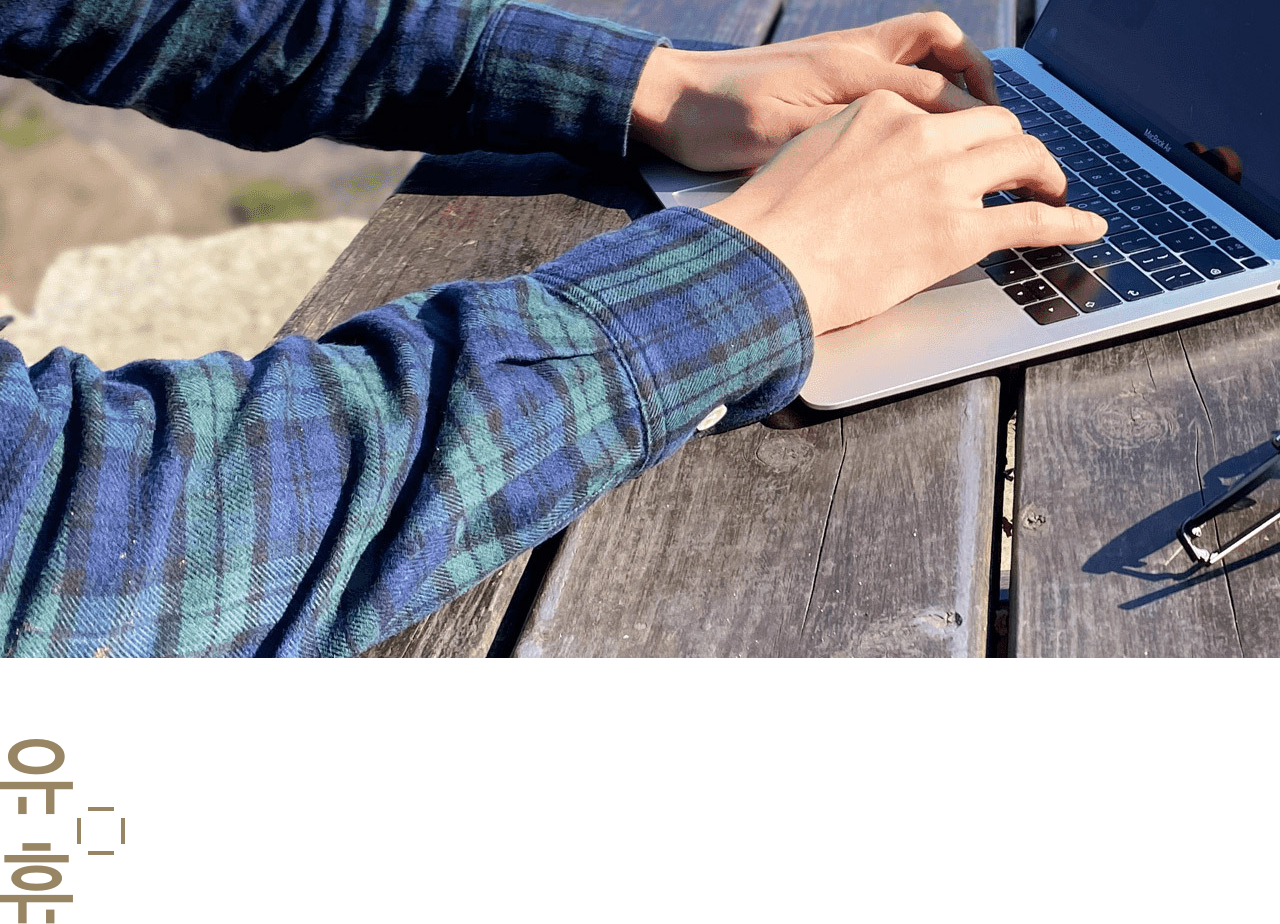
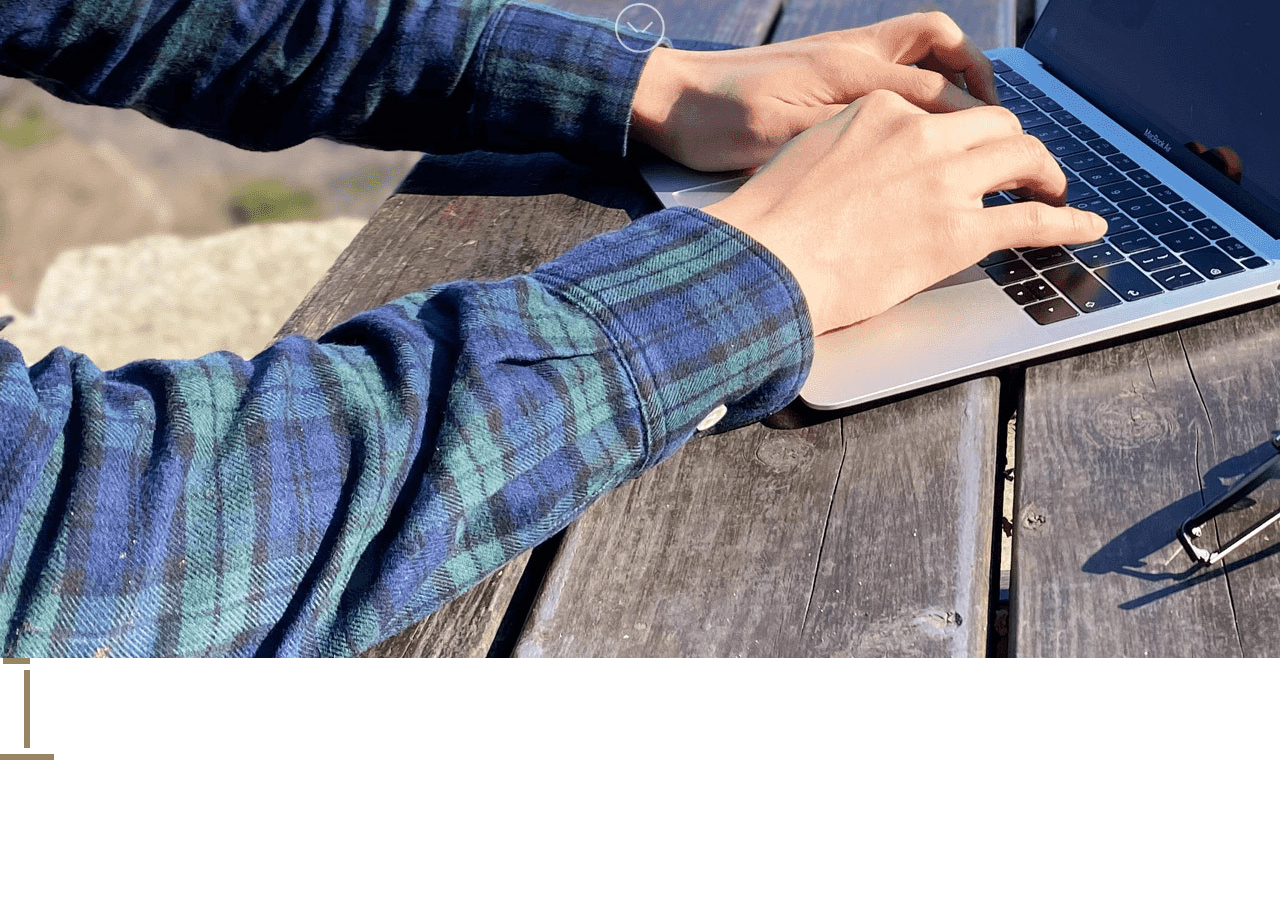
Before and after one commit to jungtaejun/yh_test, a plain HTML site: page about/index.html in a window 1280 px wide. Shown: the part 692-1616 px from the top of the page. After the commit the page ends 1452 px from the top, so only its background shows below. Drawn offline with nearby package versions, Linux system fonts and the light colour scheme.

Commit message:
[about] css수정

```diff
--- a/about/index.html
+++ b/about/index.html
@@ -20,14 +20,14 @@
                 라이프 스타일 매거진이자, 전국 주요 도시에 입주 가능한<br>
                 공간을 소개하고 연결해드리는 통합 서비스입니다.
             </div>
-            <img class="about-down" src="./../img/down img.png">
+            <img class="about-down" src="./../img/downimg.png">
 
         </div>
-        <img src="./../img/yoohuu.png">
-        <img src="./../img/about_menu.png">
+        <img class="about-yoohuu" src="./../img/yoohuu.png">
+        <img class="about-menu" src="./../img/about_menu.png">
     </header>
     <main>
-
+        <img src="./../img/about-1.png">
     </main>
     <footer>
 
--- a/css/about.css
+++ b/css/about.css
@@ -21,6 +21,32 @@
 }
 
 .about-down {
-    display: flex;
-    justify-content: center;
+    display: inline-block;
+    position: absolute;
+    top: 90%;
+    left: 50%;
+    transform: translate(-50%,-50%);
+    width: 50px;
+    height: 50px;
+    object-fit: cover;
 }
+
+.about-yoohuu {
+    display: inline-block;
+    position: fixed;
+    top: 5%;
+    left: 2%;
+    transform: translate(-50%,-50%);
+    width: 30px;
+    height: 70px;
+}
+
+.about-menu {
+    display: inline-block;
+    position: fixed;
+    bottom: 93%;
+    left: 98%;
+    transform: translate(-50%,-50%);
+    width: 40px;
+    height: 40px;
+}
```
Also changed, not shown: img/about-1.png (added), img/downimg.png (renamed from img/down img.png).
